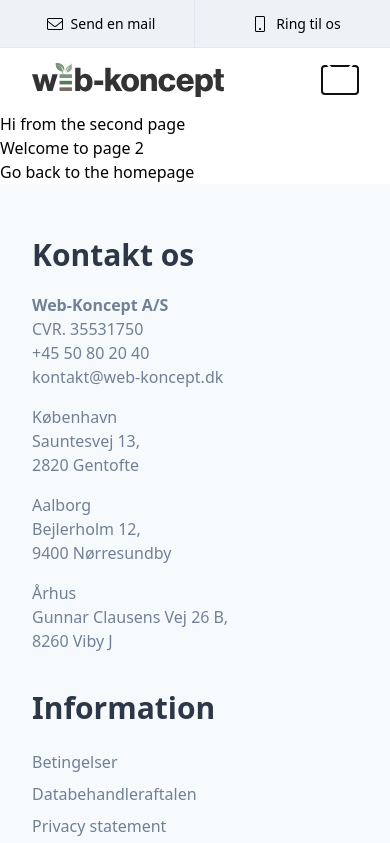
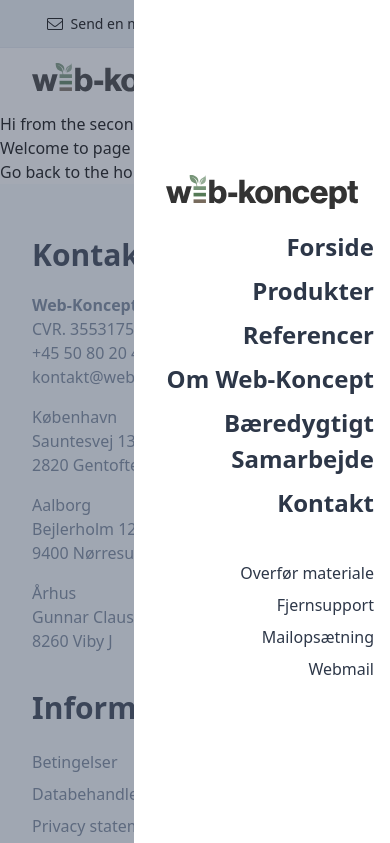
Before and after one commit to CasperEngl/web-koncept.dk, a Gatsby site: page /page-2 in a window 390 px wide. Both pictures are taken after a click on the button "Menu". Shown: the top 843 px of the page. Built offline with nearby package versions, Linux system fonts and the light colour scheme; Gatsby itself is replaced by a stand-in of ours; what tailwindcss-transitions would draw is missing.

Commit message:
added popover mobile menu

```diff
--- a/src/components/Header.tsx
+++ b/src/components/Header.tsx
@@ -1,4 +1,4 @@
-import React, { useState } from "react"
+import React, { useState } from 'react'
 import { Link } from 'gatsby'
 import classNames from 'classnames'
 
@@ -13,16 +13,24 @@
     <>
       <section className="h-12 flex bg-gray-200 border-b border-gray-300">
         <div className="w-1/2 flex justify-center border-r border-gray-300">
-          <a className="flex items-center text-sm" href="mailto:kontakt@web-koncept.dk"><Envelope className="mx-2 w-4 h-4" /> Send en mail</a>
+          <a className="flex items-center text-sm" href="mailto:kontakt@web-koncept.dk">
+            <Envelope className="mx-2 w-4 h-4" />
+            {' '}
+            Send en mail
+          </a>
         </div>
         <div className="w-1/2 flex justify-center">
-          <a className="flex items-center text-sm" href="tel:50802040"><Mobile className="mx-2 w-4 h-4" /> Ring til os</a>
+          <a className="flex items-center text-sm" href="tel:50802040">
+            <Mobile className="mx-2 w-4 h-4" />
+            {' '}
+            Ring til os
+          </a>
         </div>
       </section>
       <header className="h-16 flex">
         <div className="container flex items-center justify-between">
           <Link to="/">
-            <Logo className="w-48"></Logo>
+            <Logo className="w-48" />
           </Link>
           <button
             onClick={() => menuToggle(!menuOpen)}
@@ -35,16 +43,89 @@
             aria-controls="navigation"
           >
             <span className="hamburger-box">
-              <span className={classNames({
-                'hamburger-inner': true,
-                'text-white dark:text-white': menuOpen,
-                'text-gray-900 dark:text-white': !menuOpen,
-              })}
-              />
+              <span className="hamburger-inner text-gray-900 dark:text-white" />
             </span>
           </button>
         </div>
       </header>
+      <div
+        className={classNames({
+          'z-40 fixed inset-0 w-screen h-screen bg-gray-700 opacity-50': menuOpen,
+          'opacity-0 pointer-events-none': !menuOpen,
+        })}
+        onClick={() => menuToggle(false)}
+      ></div>
+      <div className={classNames({
+        'z-50 fixed top-0 right-0 bottom-0 w-64 flex flex-col items-center justify-center bg-white': menuOpen,
+        'hidden': !menuOpen,
+      })}>
+        <Link to="/" className="my-4">
+          <Logo className="w-48" />
+        </Link>
+        <nav className="flex flex-col text-right">
+          <Link
+            to="/"
+            className="px-4 py-1 text-2xl font-semibold text-gray-800 hover:text-gray-600"
+          >
+            Forside
+          </Link>
+          <Link
+            to="/"
+            className="px-4 py-1 text-2xl font-semibold text-gray-800 hover:text-gray-600"
+          >
+            Produkter
+          </Link>
+          <Link
+            to="/"
+            className="px-4 py-1 text-2xl font-semibold text-gray-800 hover:text-gray-600"
+          >
+            Referencer
+          </Link>
+          <Link
+            to="/"
+            className="px-4 py-1 text-2xl font-semibold text-gray-800 hover:text-gray-600"
+          >
+            Om Web-Koncept
+          </Link>
+          <Link
+            to="/"
+            className="px-4 py-1 text-2xl font-semibold text-gray-800 hover:text-gray-600"
+          >
+            Bæredygtigt Samarbejde
+          </Link>
+          <Link
+            to="/"
+            className="px-4 py-1 text-2xl font-semibold text-gray-800 hover:text-gray-600"
+          >
+            Kontakt
+          </Link>
+          <div className="my-4"></div>
+          <a
+            href="https://wkt.wetransfer.com/"
+            className="px-4 py-1 text-gray-800 hover:text-gray-600"
+          >
+            Overfør materiale
+          </a>
+          <a
+            href="https://get.teamviewer.com/web-koncept"
+            className="px-4 py-1 text-gray-800 hover:text-gray-600"
+          >
+            Fjernsupport
+          </a>
+          <a
+            href="http://support.gigahost.dk/?cat=7"
+            className="px-4 py-1 text-gray-800 hover:text-gray-600"
+          >
+            Mailopsætning
+          </a>
+          <a
+            href="https://webmail.surftown.com/appsuite/"
+            className="px-4 py-1 text-gray-800 hover:text-gray-600"
+          >
+            Webmail
+          </a>
+        </nav>
+      </div>
     </>
   )
 }
```
